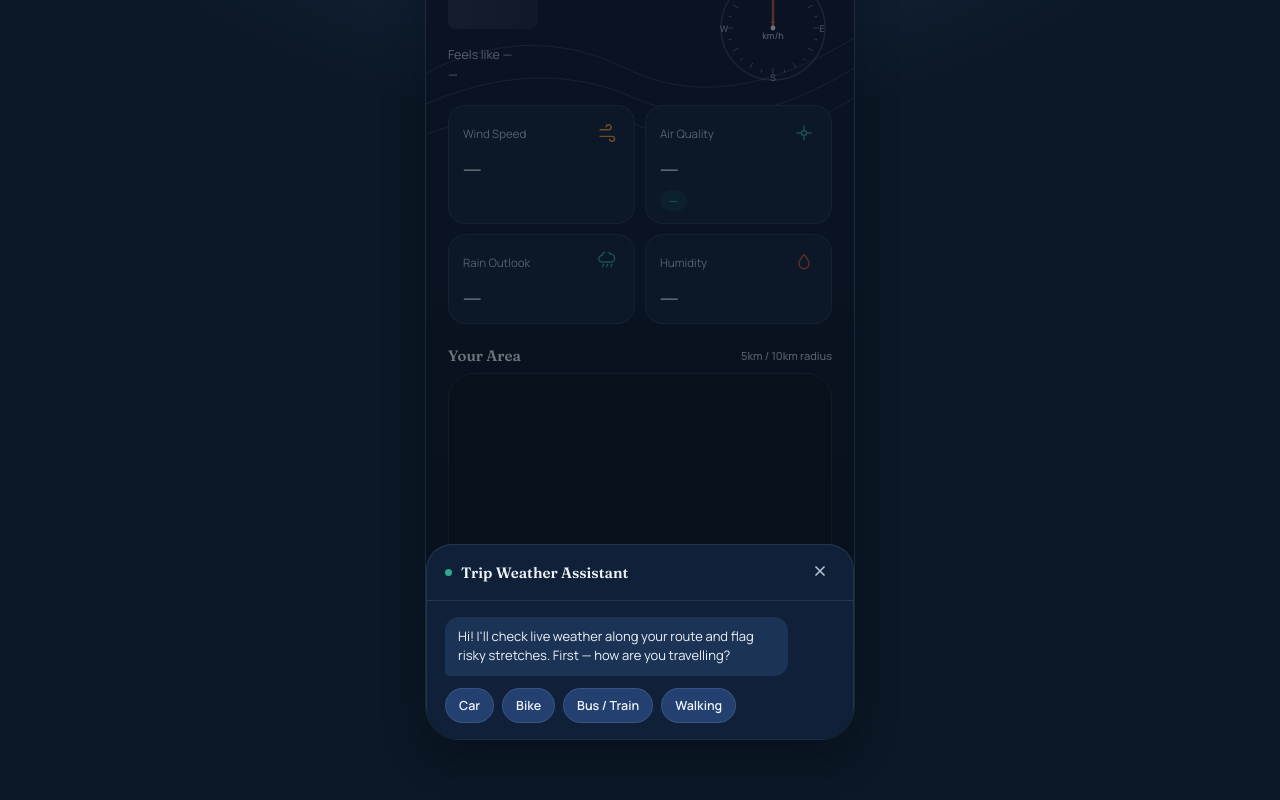
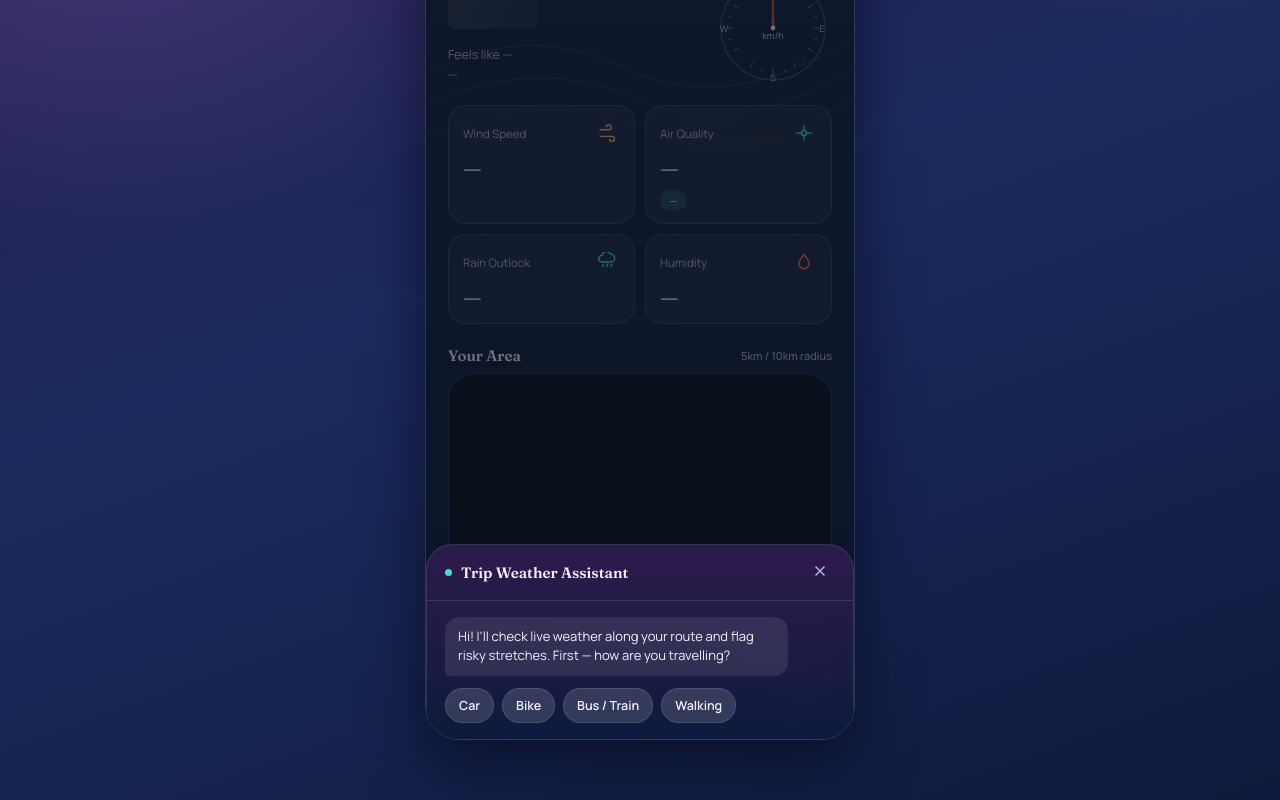
Before and after one commit to harviesharma05-tech/MAUSAM, a plain HTML site: page index.html in a window 1280 px wide. Both pictures are taken after a click on the button 807 px from the left and 902 px from the top of the page. Shown: the part 211-1011 px from the top of the page. Drawn offline with nearby package versions, Linux system fonts and the light colour scheme.

Commit message:
Update index.html

```diff
--- a/index.html
+++ b/index.html
@@ -9,18 +9,22 @@
 <link href="https://fonts.googleapis.com/css2?family=Fraunces:opsz,wght@9..144,500;9..144,600;9..144,700&family=Manrope:wght@400;500;600;700;800&display=swap" rel="stylesheet">
 <style>
   :root{
-    --ink:#0C1826;
-    --surface:#132540;
-    --surface-2:#1B3355;
-    --surface-3:#234070;
-    --mist:#EEF3F9;
-    --mist-dim:#B9C6D9;
-    --teal:#2FA792;
-    --teal-dim:#1F6E62;
-    --amber:#E8A33D;
-    --clay:#C1573A;
-    --line: rgba(238,243,249,0.10);
-    --shadow: 0 18px 40px rgba(4,10,20,0.45);
+    --ink:#0A0F1F;
+    --dusk1:#2D1B4E;
+    --dusk2:#1B2A5E;
+    --dusk3:#0E1B3D;
+    --surface: rgba(255,255,255,0.055);
+    --surface-2: rgba(255,255,255,0.09);
+    --surface-3: rgba(255,255,255,0.14);
+    --mist:#F5F0FF;
+    --mist-dim:#B3AEDB;
+    --teal:#3FE0C5;
+    --teal-dim:#1B6E62;
+    --amber:#FFB454;
+    --clay:#FF6F61;
+    --violet:#A78BFA;
+    --line: rgba(245,240,255,0.12);
+    --shadow: 0 24px 60px rgba(5,4,20,0.55);
     --radius-lg: 26px;
     --radius-md: 18px;
     --radius-sm: 12px;
@@ -28,7 +32,10 @@
   *{box-sizing:border-box;}
   html,body{margin:0;padding:0;}
   body{
-    background: radial-gradient(1200px 800px at 50% -10%, #1B3355 0%, #0C1826 55%), #0C1826;
+    background:
+      radial-gradient(700px 500px at 88% -6%, rgba(255,180,84,0.16) 0%, transparent 60%),
+      radial-gradient(900px 700px at 8% 8%, rgba(167,139,250,0.22) 0%, transparent 55%),
+      linear-gradient(160deg, var(--dusk1) 0%, var(--dusk2) 45%, var(--dusk3) 100%);
     font-family:'Manrope', sans-serif;
     color:var(--mist);
     min-height:100vh;
@@ -39,16 +46,23 @@
   .frame{
     width:100%;
     max-width:430px;
-    background: linear-gradient(180deg, #10203A 0%, #0C1826 100%);
+    background: linear-gradient(180deg, rgba(255,255,255,0.06) 0%, rgba(255,255,255,0.015) 100%), var(--dusk3);
+    backdrop-filter: blur(20px);
     border-radius: 34px;
-    box-shadow: var(--shadow);
-    border: 1px solid rgba(255,255,255,0.06);
+    box-shadow: var(--shadow), inset 0 1px 0 rgba(255,255,255,0.08);
+    border: 1px solid rgba(255,255,255,0.10);
     overflow:hidden;
     position:relative;
   }
+  .frame::before{
+    content:"";
+    position:absolute; top:-40%; right:-30%; width:70%; height:60%;
+    background: radial-gradient(circle, rgba(255,180,84,0.20) 0%, transparent 70%);
+    pointer-events:none; z-index:1;
+  }
   .contour{
     position:absolute; top:0; left:0; width:100%; height:340px;
-    opacity:0.14; pointer-events:none;
+    opacity:0.10; pointer-events:none;
   }
   .header{
     position:relative; padding:22px 22px 8px;
@@ -96,7 +110,10 @@
     background: var(--surface); border:1px solid var(--line);
     border-radius: var(--radius-md); padding:14px 14px 12px;
     display:flex; flex-direction:column; gap:8px;
+    backdrop-filter: blur(14px);
+    transition: background .2s;
   }
+  .metric-card:hover{ background: var(--surface-2); }
   .metric-top{ display:flex; align-items:center; justify-content:space-between; }
   .metric-icon{ width:26px; height:26px; display:flex; align-items:center; justify-content:center; }
   .metric-icon svg{ width:20px; height:20px; stroke:var(--amber); fill:none; stroke-width:1.7;}
@@ -109,9 +126,9 @@
     display:inline-flex; align-items:center; gap:6px; font-size:11px; font-weight:700;
     padding:3px 9px; border-radius:999px; width:fit-content;
   }
-  .pill.good{ background:rgba(47,167,146,0.16); color:var(--teal); }
-  .pill.mod{ background:rgba(232,163,61,0.16); color:var(--amber); }
-  .pill.poor{ background:rgba(193,87,58,0.18); color:var(--clay); }
+  .pill.good{ background:rgba(63,224,197,0.16); color:var(--teal); }
+  .pill.mod{ background:rgba(255,180,84,0.16); color:var(--amber); }
+  .pill.poor{ background:rgba(255,111,97,0.18); color:var(--clay); }
 
   .section-title{
     font-family:'Fraunces'; font-size:15px; font-weight:600;
@@ -133,10 +150,11 @@
   .dot.r10{ background:var(--amber); }
 
   .advisory{
-    margin:18px 22px 4px; background: linear-gradient(135deg, #E8A33D 0%, #D98A2B 100%);
-    color:#241505; border-radius: var(--radius-md); padding:16px 16px 14px;
+    margin:18px 22px 4px; background: linear-gradient(135deg, #FFB454 0%, #FF6F61 100%);
+    color:#2A1200; border-radius: var(--radius-md); padding:16px 16px 14px;
+    box-shadow: 0 12px 28px rgba(255,111,97,0.22);
   }
-  .advisory.calm{ background: linear-gradient(135deg, #2FA792 0%, #1F6E62 100%); color:#052420; }
+  .advisory.calm{ background: linear-gradient(135deg, #3FE0C5 0%, #1B6E62 100%); color:#04241E; box-shadow: 0 12px 28px rgba(63,224,197,0.2); }
   .advisory-head{ display:flex; align-items:center; gap:8px; font-weight:800; font-size:13.5px; }
   .advisory-head svg{ width:16px; height:16px; stroke:#241505; fill:none; stroke-width:2;}
   .advisory.calm .advisory-head svg{ stroke:#052420; }
@@ -146,13 +164,13 @@
 
   .fab{
     position:absolute; bottom:20px; right:20px; z-index:600;
-    width:54px; height:54px; border-radius:50%;
-    background: linear-gradient(135deg, var(--teal), var(--teal-dim));
+    width:56px; height:56px; border-radius:50%;
+    background: linear-gradient(135deg, var(--violet), #6D5FD3);
     display:flex; align-items:center; justify-content:center;
-    box-shadow: 0 10px 24px rgba(47,167,146,0.4);
+    box-shadow: 0 12px 28px rgba(167,139,250,0.45);
     cursor:pointer; border:none;
   }
-  .fab svg{ width:24px; height:24px; stroke:#052420; fill:none; stroke-width:2; }
+  .fab svg{ width:24px; height:24px; stroke:#150E30; fill:none; stroke-width:2; }
 
   /* Chat panel */
   .chat-overlay{
@@ -161,7 +179,8 @@
   }
   .chat-overlay.open{ display:flex; }
   .chat-panel{
-    width:100%; max-height:84%; background:#0F2038;
+    width:100%; max-height:84%; background: linear-gradient(180deg, rgba(45,27,78,0.98) 0%, rgba(14,27,61,0.98) 100%);
+    backdrop-filter: blur(20px);
     border-radius: 26px 26px 0 0; border:1px solid var(--line); border-bottom:none;
     display:flex; flex-direction:column; overflow:hidden;
     animation: slideup .25s ease-out;
@@ -394,10 +413,24 @@
     return res.json();
   }
 
+  // WAQI_TOKEN: paste your free token from https://aqicn.org/data-platform/token/ here
+  // to switch to real India CPCB AQI. Falls back to Open-Meteo US-AQI until then.
+  const WAQI_TOKEN = "d9f6096a20c403c77c2e9beca39112192569ce9d";
+
   async function fetchAQI(lat, lon){
+    if(WAQI_TOKEN){
+      try{
+        const res = await fetch(`https://api.waqi.info/feed/geo:${lat};${lon}/?token=${WAQI_TOKEN}`);
+        const j = await res.json();
+        if(j.status === "ok"){
+          return { current:{ us_aqi: j.data.aqi, pm2_5: j.data.iaqi?.pm25?.v ?? null }, source:"CPCB (WAQI)" };
+        }
+      }catch(e){ /* fall through to Open-Meteo */ }
+    }
     const url = `https://air-quality-api.open-meteo.com/v1/air-quality?latitude=${lat}&longitude=${lon}&current=us_aqi,pm2_5`;
     const res = await fetch(url);
-    return res.json();
+    const j = await res.json();
+    return { current: j.current, source:"Open-Meteo" };
   }
 
   function currentHourPrecipProb(hourly){
@@ -423,7 +456,7 @@
     const aqi = Math.round(aqiData.current.us_aqi);
     const cat = aqiCategory(aqi);
     $('mAQI').textContent = aqi;
-    $('mAQIPill').textContent = cat.label;
+    $('mAQIPill').textContent = `${cat.label} · ${aqiData.source}`;
     $('mAQIPill').className = 'pill ' + cat.cls;
     const prob = currentHourPrecipProb(w.hourly);
     $('mRain').innerHTML = `${prob}<small>%</small>`;
```
